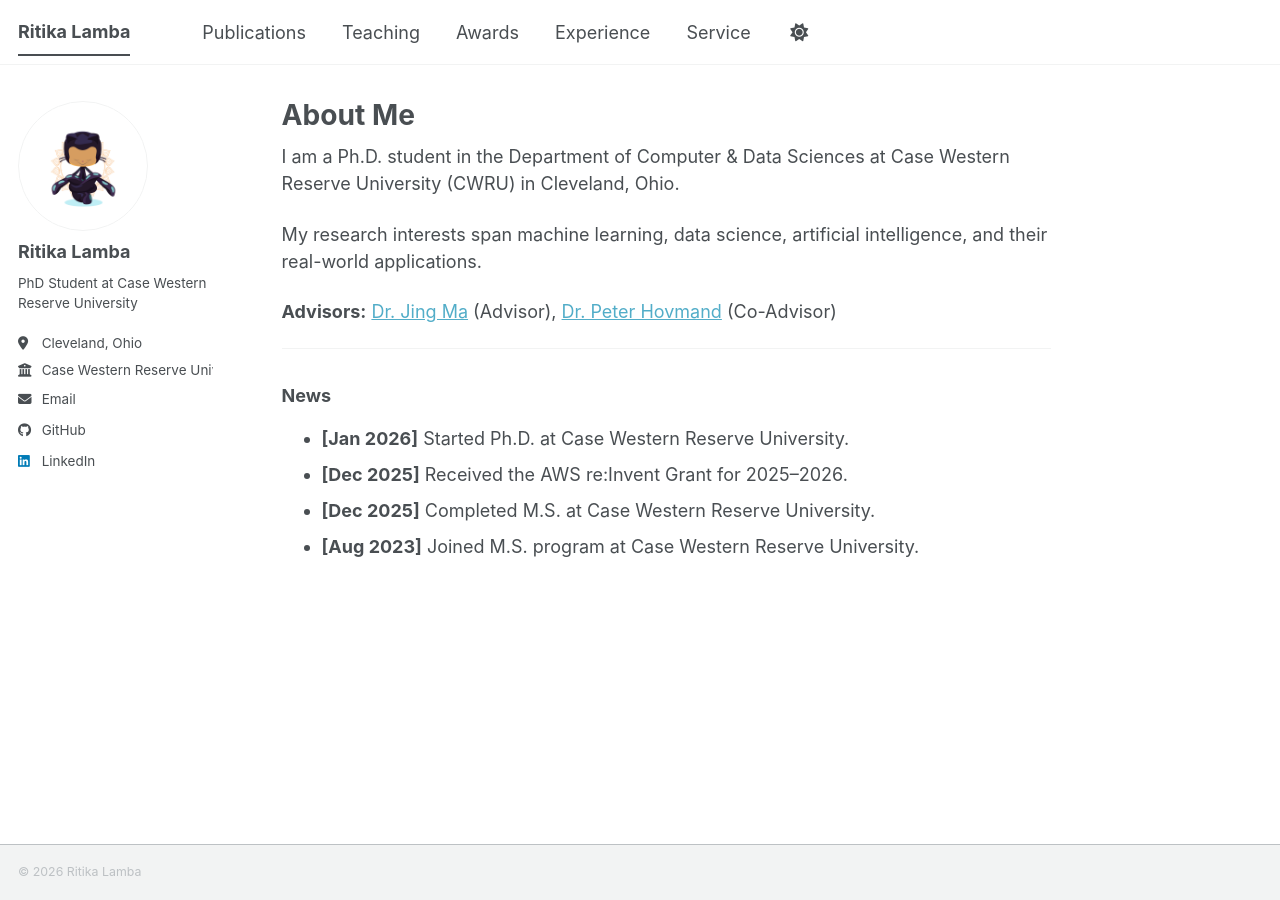
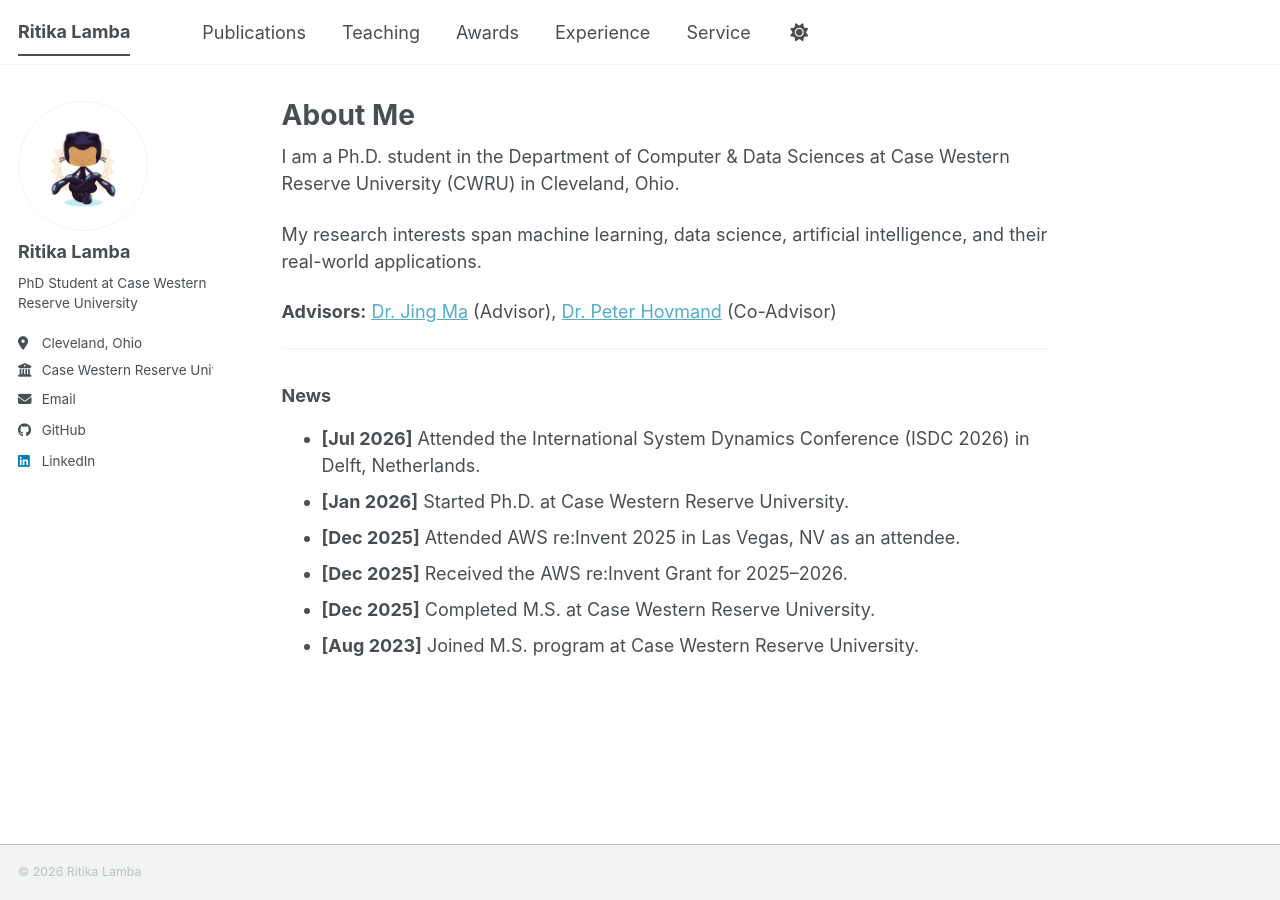
Before and after one commit to rxl895/Personal-Website, a Jekyll site: the page built from _pages/about.md, in a window 1280 px wide. Built offline with Jekyll 4.4.1, drawn with Linux system fonts in a browser that asks for light colours; a script bundle is joined from its source files by our own code; a style sheet for code colours, icons or effects is not loaded.

Commit message:
Add ISDC 2026 and AWS re:Invent 2025 conference attendance to news

```diff
--- a/_pages/about.md
+++ b/_pages/about.md
@@ -18,7 +18,9 @@ My research interests span machine learning, data science, artificial intelligen
 ---
 
 ### News
+* **[Jul 2026]** Attended the International System Dynamics Conference (ISDC 2026) in Delft, Netherlands.
 * **[Jan 2026]** Started Ph.D. at Case Western Reserve University.
+* **[Dec 2025]** Attended AWS re:Invent 2025 in Las Vegas, NV as an attendee.
 * **[Dec 2025]** Received the AWS re:Invent Grant for 2025–2026.
 * **[Dec 2025]** Completed M.S. at Case Western Reserve University.
 * **[Aug 2023]** Joined M.S. program at Case Western Reserve University.
```
